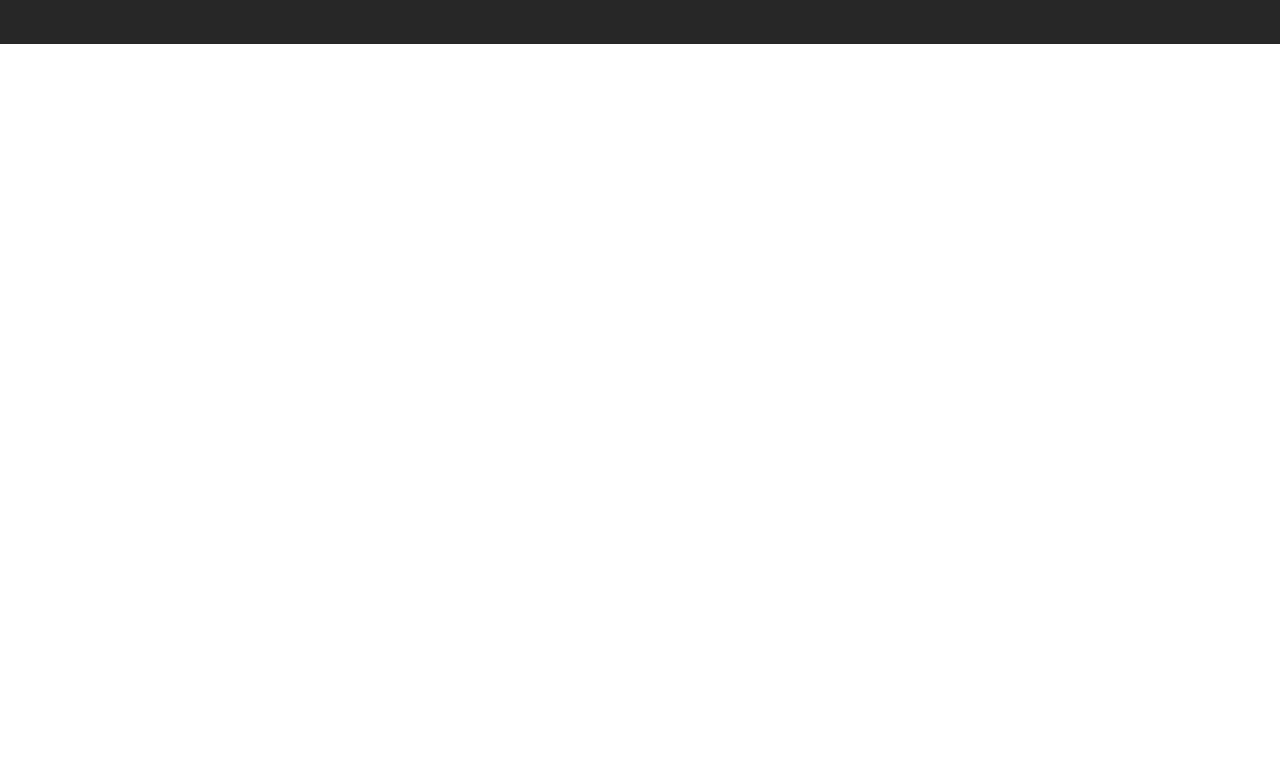
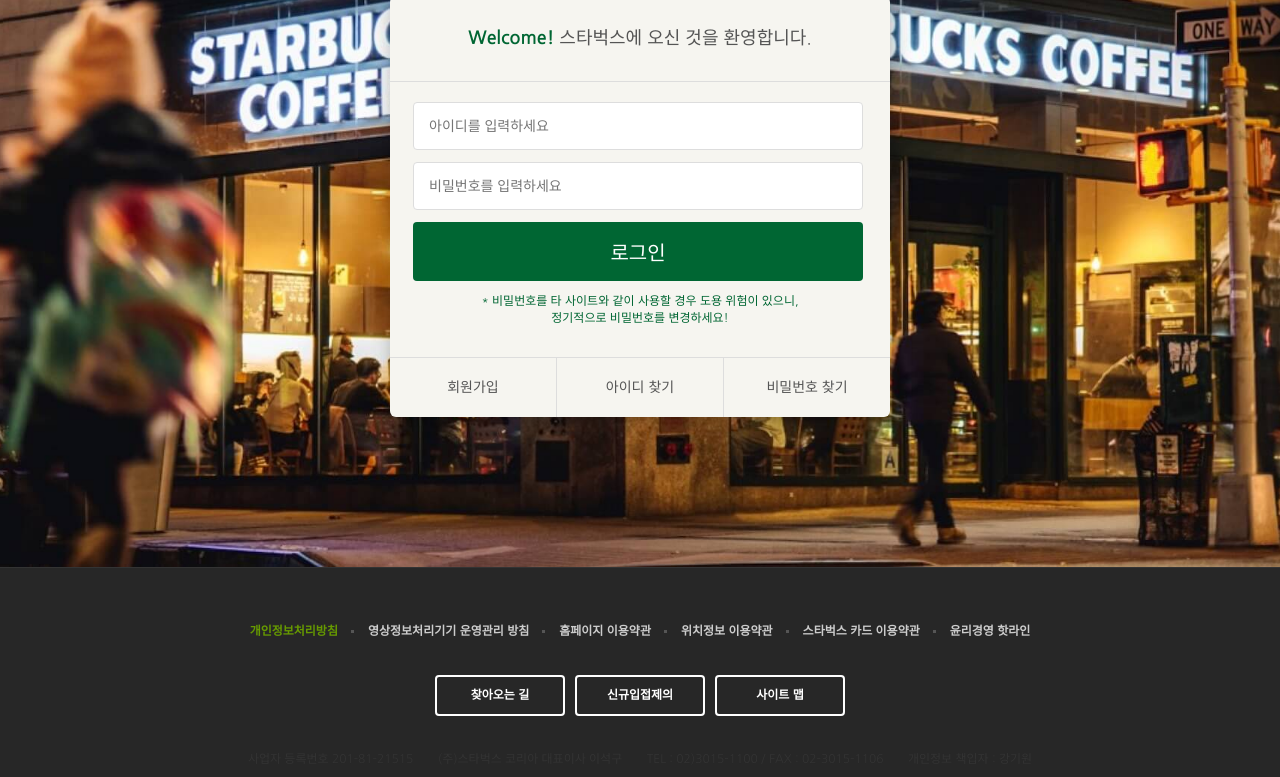
Before and after one commit to naaaaaaaaaarin/starbucks, a plain HTML site: page signin/index.html in a window 1280 px wide. Shown: the part 290-1067 px from the top of the page. Before the commit the page ends 800 px from the top, so only its background shows below. Drawn offline with nearby package versions, Linux system fonts and the light colour scheme.

Commit message:
로그인 페 완성

```diff
--- /dev/null
+++ b/CSS/signin.css
@@ -0,0 +1,80 @@
+.signin {
+  margin-top: 120px;
+  padding: 100px 0 150px;
+  background-image: url("../images/signin_bg.jpg");
+  background-repeat: no-repeat;
+  background-position: center;
+  background-attachment: fixed;
+  background-size: cover;
+}
+.signin h1 {
+  color: #fff;
+  font-size: 30px;
+  font-weight: 700;
+  text-align: center;
+  margin-bottom: 24px;
+}
+.signin__card {
+  width: 500px;
+  margin: 0 auto;
+  border-radius: 6px;
+  background-color: #F6F5F0;
+  box-shadow: 2px 2px 20px rgba(0,0,0,.3);
+  color: #555;
+}
+.signin__card strong{
+  font-weight: 700;
+  color: #006633;
+}
+.signin__card h2 {
+  padding: 30px;
+  font-size: 18px;
+  text-align: center;
+  border-bottom: 1px solid #ddd;
+}
+.signin__card form input {
+  width: 90%;
+  margin-bottom: 12px;
+  margin-left: 23px;
+  padding: 15px;
+  border: 1px solid #ddd;
+  border-radius: 4px;
+  outline: none;
+  box-sizing: border-box;
+  font-size: 14px;
+}
+.signin__card form input:first-child {
+  margin-top: 20px;
+}
+.signin__card form [type="submit"] {
+  background-color: #006633;
+  color: #fff;
+  border: none;
+  font-size: 20px;
+  cursor: pointer;
+}
+.signin__card form p {
+  font-size: 12px;
+  color: #006633;
+  text-align: center;
+  margin-bottom: 30px;
+}
+.signin__card .actions {
+  display: flex;
+  border-top: 1px solid #ddd;
+}
+.signin__card .actions a {
+  flex-grow: 1;
+  flex-basis: 0;
+  text-align: center;
+  padding: 20px;
+  color: #555;
+  font-size: 14px;
+  border-right: 1px solid #ddd;
+}
+.signin__card .actions a:last-child {
+  border-right: none;
+}
+.signin__card .actions a:hover {
+  text-decoration: underline;
+}
--- a/signin/index.html
+++ b/signin/index.html
@@ -27,6 +27,7 @@
   <link href="https://fonts.googleapis.com/css2?family=Nanum+Gothic:wght@400;700&display=swap" rel="stylesheet">
   <link rel="stylesheet" href="https://fonts.googleapis.com/icon?family=Material+Icons">
   <link rel="stylesheet" href="../css/common.css" />
+  <link rel="stylesheet" href="../css/signin.css" />
 
   <script defer src="../js/common.js"></script>
 </head>
@@ -362,7 +363,28 @@
     </div>
   </header>
 
-  <section class="signin"></section>
+  <section class="signin">
+    <h1>로그인</h1>
+    <div class="signin__card">
+      <h2>
+        <strong>Welcome!</strong> 스타벅스에 오신 것을 환영합니다.
+      </h2>
+      <form>
+        <input type="text" placeholder="아이디를 입력하세요" />
+        <input type="password" placeholder="비밀번호를 입력하세요" />
+        <input type="submit" value="로그인" />
+        <p>
+          * 비밀번호를 타 사이트와 같이 사용할 경우 도용 위험이 있으니,<br />
+          정기적으로 비밀번호를 변경하세요!
+        </p>
+      </form>
+      <div class="actions">
+        <a href="javascript:void(0)">회원가입</a>
+        <a href="javascript:void(0)">아이디 찾기</a>
+        <a href="javascript:void(0)">비밀번호 찾기</a>
+      </div>
+    </div>
+  </section>
 
   <!-- FOOTER -->
   <footer>
```
